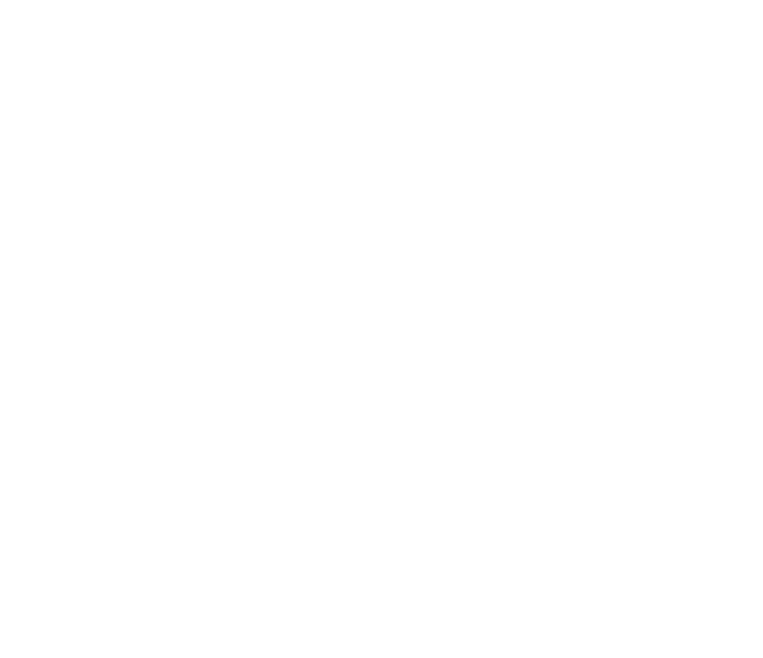
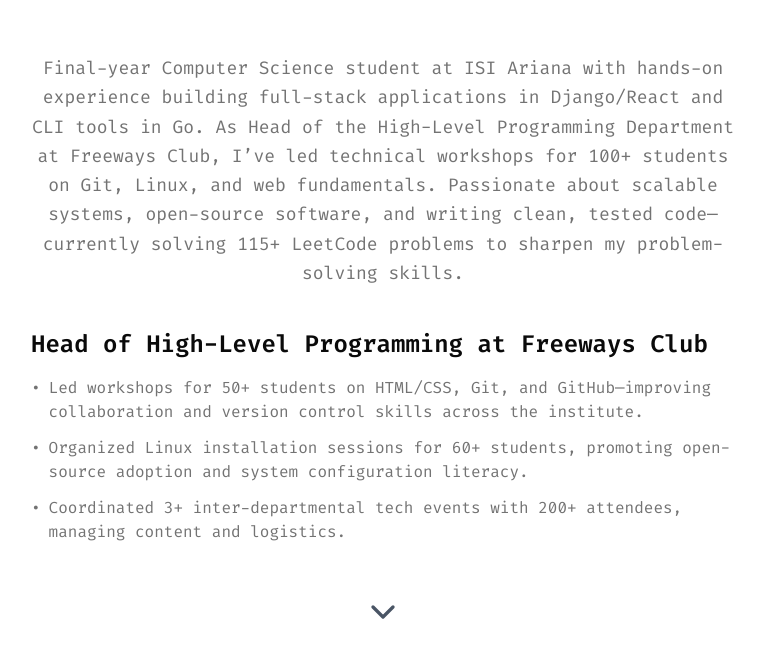
Before and after one commit to AyKrimino/portfolio, a Next.js app: page / in a window 1280 px wide. Shown: the part 770-1428 px from the top of the page, without its empty margins (257-1020 px from the left). Before the commit the page ends 848 px from the top, so only its background shows below. Built offline with nearby package versions, Linux system fonts and the light colour scheme.

Commit message:
feat: add about section

```diff
--- a/src/app/(home)/page.tsx
+++ b/src/app/(home)/page.tsx
@@ -1,9 +1,11 @@
+import AboutSection from "@/components/AboutSection";
 import HeroSection from "@/components/HeroSection";
 
 export default function Home() {
   return (
-    <div className="max-w-7xl w-full mx-auto min-h-screen py-6">
+    <div className="max-w-7xl w-full mx-auto min-h-screen py-6 overflow-y-auto">
       <HeroSection />
+      <AboutSection />
     </div>
   );
 }
--- /dev/null
+++ b/src/components/AboutSection.tsx
@@ -0,0 +1,49 @@
+import { ChevronDown } from "lucide-react";
+
+const AboutSection = () => {
+  return (
+    <section className="min-h-screen px-4 sm:px-6 lg:px-8 max-w-3xl mx-auto">
+      <p className="text-lg text-muted-foreground leading-relaxed text-center mb-10">
+        Final-year Computer Science student at ISI Ariana with hands-on
+        experience building full-stack applications in Django/React and CLI
+        tools in Go. As Head of the High-Level Programming Department at
+        Freeways Club, I’ve led technical workshops for 100+ students on Git,
+        Linux, and web fundamentals. Passionate about scalable systems,
+        open-source software, and writing clean, tested code—currently solving
+        115+ LeetCode problems to sharpen my problem-solving skills.
+      </p>
+      <div className="text-left">
+        <h2 className="text-2xl font-semibold mb-4">
+          Head of High-Level Programming at Freeways Club
+        </h2>
+        <ul className="space-y-3 text-muted-foreground">
+          <li className="flex items-start">
+            <span className="mr-2">•</span>
+            Led workshops for 50+ students on HTML/CSS, Git, and
+            GitHub—improving collaboration and version control skills across the
+            institute.
+          </li>
+          <li className="flex items-start">
+            <span className="mr-2">•</span>
+            Organized Linux installation sessions for 60+ students, promoting
+            open-source adoption and system configuration literacy.
+          </li>
+          <li className="flex items-start">
+            <span className="mr-2">•</span>
+            Coordinated 3+ inter-departmental tech events with 200+ attendees,
+            managing content and logistics.
+          </li>
+        </ul>
+      </div>
+      <button
+        className="mt-12 w-full flex justify-center"
+        type="button"
+        aria-label="Scroll down"
+      >
+        <ChevronDown className="h-8 w-8 sm:h-10 sm:w-10 text-gray-600 hover:text-gray-900 cursor-pointer hover:scale-150 transition-all duration-300 delay-75" />
+      </button>
+    </section>
+  );
+};
+
+export default AboutSection;
```
